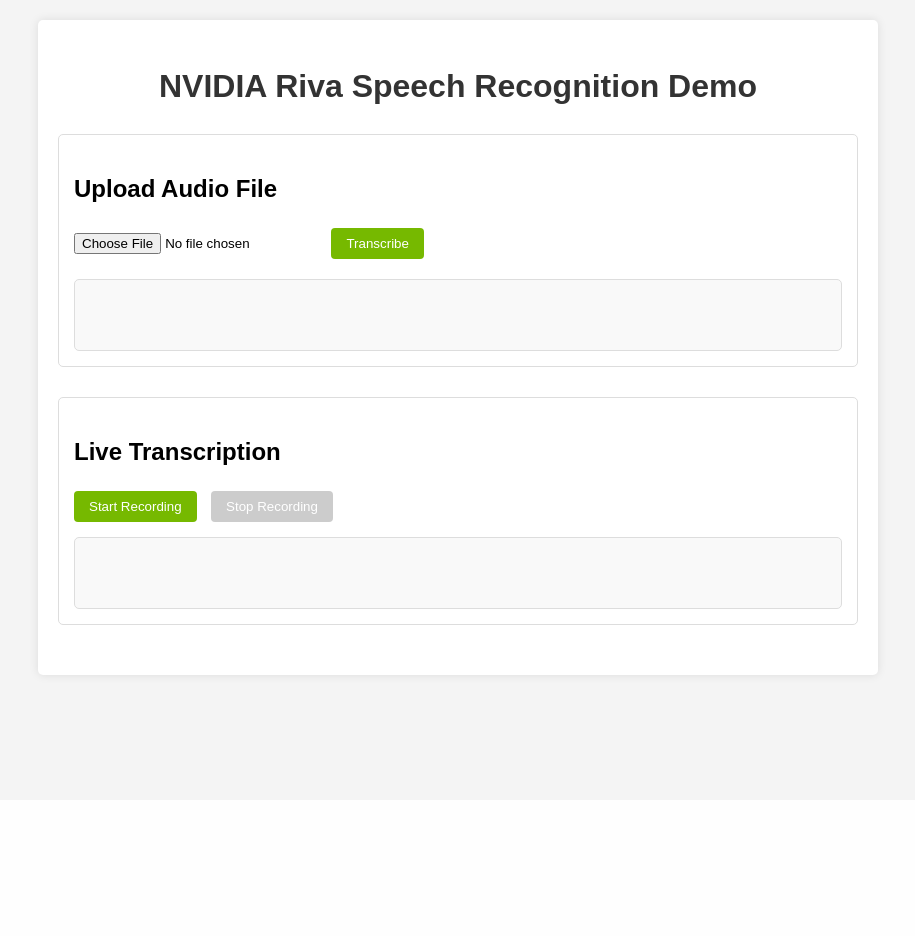
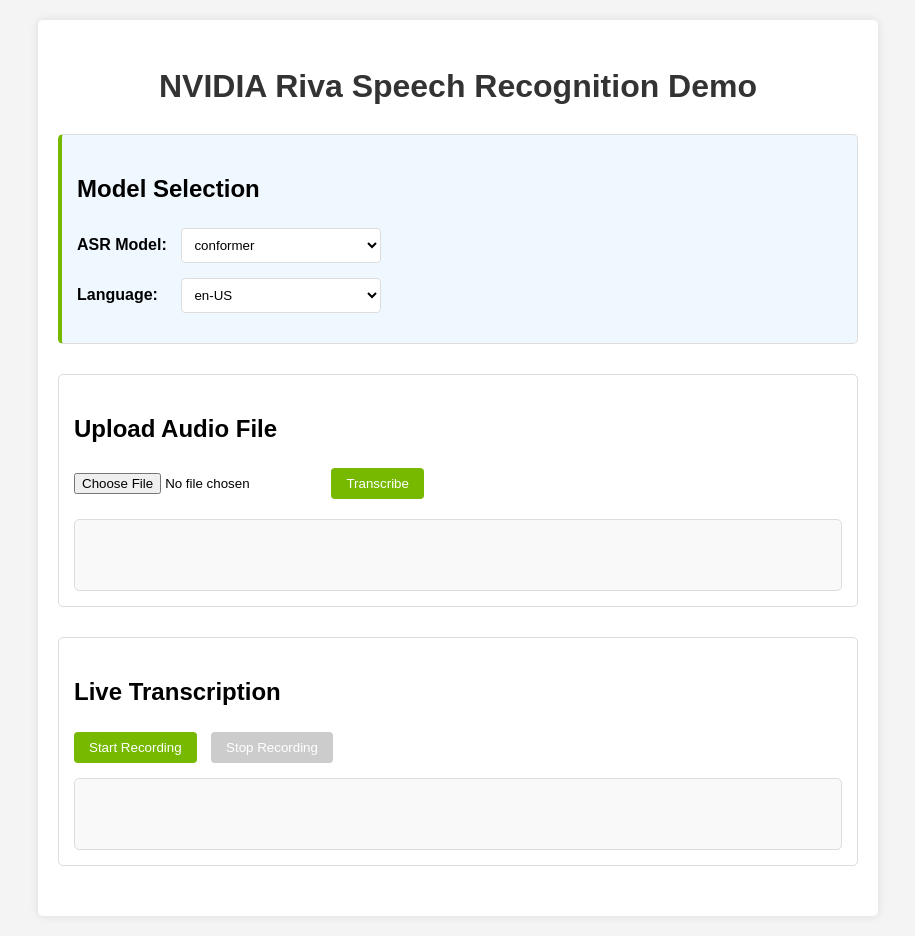
Before and after one commit to Claudio-C/riva, a Flask app: page / in a window 1280 px wide. Shown: the whole page, without its empty margins (182-1097 px from the left). Before the commit the page ends 681 px from the top, so only its background shows below. Run offline with Flask 2, Linux system fonts and the light colour scheme.

Commit message:
elige idioma

```diff
--- a/app.py
+++ b/app.py
@@ -30,7 +30,30 @@ SSL_KEY_FILE = next((path for path in SSL_KEY_PATHS if os.path.exists(path)), SS
 
 # Riva client configuration
 RIVA_SERVER = "localhost:50051"  # Default Riva server address
-riva_client = RivaClient(RIVA_SERVER)
+
+# Available ASR models and languages based on server configuration
+ASR_MODELS = {
+    "conformer": ["ar-AR", "en-US", "en-GB", "de-DE", "es-ES", "es-US", "fr-FR", "hi-IN", "it-IT", "ja-JP", "ru-RU", "ko-KR", "pt-BR", "zh-CN", "nl-NL", "nl-BE"],
+    "conformer_xl": ["en-US"],
+    "conformer_unified": ["de-DE", "ja-JP", "zh-CN"],
+    "whisper_large": ["multi"],
+    "canary_1b": ["multi"]
+}
+
+# Available TTS models and languages
+TTS_MODELS = {
+    "fastpitch_hifigan": ["en-US", "es-ES", "es-US", "it-IT", "de-DE", "zh-CN"],
+    "magpie": ["multi"],
+    "radtts_hifigan": ["en-US"]
+}
+
+# Default model and language selections
+DEFAULT_ASR_MODEL = "conformer"
+DEFAULT_ASR_LANGUAGE = "en-US"
+
+# Create a dictionary to store client instances per model/language combo
+riva_clients = {}
+default_client = RivaClient(RIVA_SERVER)
 
 # Store active streaming sessions
 active_sessions = {}
@@ -40,13 +63,41 @@ def index():
     """Render the main page."""
     return render_template('index.html')
 
+@app.route('/get_models', methods=['GET'])
+def get_models():
+    """Return available ASR and TTS models and languages."""
+    return jsonify({
+        'asr_models': ASR_MODELS,
+        'tts_models': TTS_MODELS,
+        'default_asr_model': DEFAULT_ASR_MODEL,
+        'default_asr_language': DEFAULT_ASR_LANGUAGE
+    })
+
 @app.route('/transcribe', methods=['POST'])
 def transcribe():
-    """Transcribe uploaded audio file."""
+    """Transcribe uploaded audio file with selected model and language."""
     if 'audio' not in request.files:
         return jsonify({'error': 'No audio file uploaded'}), 400
 
     audio_file = request.files['audio']
+
+    # Get model and language selection from request or use defaults
+    asr_model = request.form.get('asr_model', DEFAULT_ASR_MODEL)
+    asr_language = request.form.get('asr_language', DEFAULT_ASR_LANGUAGE)
+
+    # Validate model and language
+    if asr_model not in ASR_MODELS:
+        return jsonify({'error': f'Invalid ASR model: {asr_model}'}), 400
+
+    if asr_language not in ASR_MODELS[asr_model] and ASR_MODELS[asr_model][0] != "multi":
+        return jsonify({'error': f'Language {asr_language} not supported for model {asr_model}'}), 400
+
+    # Create or get client for this model/language combination
+    client_key = f"{asr_model}_{asr_language}"
+    if client_key not in riva_clients:
+        riva_clients[client_key] = RivaClient(RIVA_SERVER)
+
+    client = riva_clients[client_key]
 
     # Save the uploaded file temporarily
     with tempfile.NamedTemporaryFile(delete=False, suffix='.wav') as tmp_file:
@@ -67,19 +118,24 @@ def transcribe():
         # Get sample rate from request or use default
         sample_rate = int(request.form.get('sample_rate', 16000))
 
-        # Get transcription
+        # Get transcription with specified model and language
         results = []
         final_text = ""
 
-        for result in riva_client.transcribe_stream(
+        for result in client.transcribe_stream(
             audio_chunks(),
-            sample_rate_hz=sample_rate
+            sample_rate_hz=sample_rate,
+            language_code=asr_language
         ):
             if result['is_final']:
                 final_text = result['transcript']
                 results.append(final_text)
 
-        return jsonify({'transcription': ' '.join(results) if results else final_text})
+        return jsonify({
+            'transcription': ' '.join(results) if results else final_text,
+            'model': asr_model,
+            'language': asr_language
+        })
 
     finally:
         # Clean up temporary file
@@ -88,15 +144,34 @@ def transcribe():
 
 @app.route('/stream_start', methods=['POST'])
 def stream_start():
-    """Initialize a streaming session."""
+    """Initialize a streaming session with selected model and language."""
     session_id = str(uuid.uuid4())
 
+    # Get model and language selection from request or use defaults
+    data = request.json or {}
+    asr_model = data.get('asr_model', DEFAULT_ASR_MODEL)
+    asr_language = data.get('asr_language', DEFAULT_ASR_LANGUAGE)
+
+    # Validate model and language
+    if asr_model not in ASR_MODELS:
+        return jsonify({'error': f'Invalid ASR model: {asr_model}'}), 400
+
+    if asr_language not in ASR_MODELS[asr_model] and ASR_MODELS[asr_model][0] != "multi":
+        return jsonify({'error': f'Language {asr_language} not supported for model {asr_model}'}), 400
+
     # Get sample rate from request or use default
-    sample_rate = int(request.args.get('sample_rate', 16000))
+    sample_rate = int(data.get('sample_rate', 16000))
 
     # Create queues for audio data and results
     audio_queue = queue.Queue()
     results_queue = queue.Queue()
+
+    # Create or get client for this model/language combination
+    client_key = f"{asr_model}_{asr_language}"
+    if client_key not in riva_clients:
+        riva_clients[client_key] = RivaClient(RIVA_SERVER)
+
+    client = riva_clients[client_key]
 
     # Store session info
     active_sessions[session_id] = {
@@ -105,16 +180,20 @@ def stream_start():
         'results_queue': results_queue,
         'results': [],
         'complete': False,
-        'sample_rate': sample_rate
+        'sample_rate': sample_rate,
+        'asr_model': asr_model,
+        'asr_language': asr_language,
+        'client': client
     }
 
     # Start a dedicated thread for this streaming session
     def session_thread():
         try:
-            riva_client.create_streaming_session(
+            client.create_streaming_session(
                 audio_queue=audio_queue,
                 results_queue=results_queue,
-                sample_rate_hz=sample_rate
+                sample_rate_hz=sample_rate,
+                language_code=asr_language
             )
         except Exception as e:
             print(f"Error in session thread {session_id}: {e}")
@@ -131,7 +210,11 @@ def stream_start():
     # Store thread in session
     active_sessions[session_id]['thread'] = thread
 
-    return jsonify({'session_id': session_id})
+    return jsonify({
+        'session_id': session_id,
+        'model': asr_model,
+        'language': asr_language
+    })
 
 @app.route('/stream_audio/<session_id>', methods=['POST'])
 def stream_audio(session_id):
@@ -220,7 +303,11 @@ def stream_stop(session_id):
 
     threading.Thread(target=cleanup_session).start()
 
-    return jsonify({'final_transcription': final_transcription})
+    return jsonify({
+        'final_transcription': final_transcription,
+        'model': session['asr_model'],
+        'language': session['asr_language']
+    })
 
 @app.route('/health', methods=['GET'])
 def health_check():
--- a/static/css/style.css
+++ b/static/css/style.css
@@ -54,3 +54,33 @@ button:disabled {
 input[type="file"] {
     margin-bottom: 10px;
 }
+
+.model-selection {
+    background-color: #f0f8ff;
+    border-left: 4px solid #76b900;
+}
+
+.form-group {
+    margin-bottom: 15px;
+}
+
+.form-group label {
+    display: inline-block;
+    width: 100px;
+    font-weight: bold;
+}
+
+select {
+    padding: 8px;
+    border: 1px solid #ddd;
+    border-radius: 4px;
+    min-width: 200px;
+    background-color: white;
+}
+
+.model-info {
+    margin-top: 5px;
+    font-size: 0.9em;
+    color: #666;
+    font-style: italic;
+}
--- a/static/js/audio_recorder.js
+++ b/static/js/audio_recorder.js
@@ -5,13 +5,103 @@ document.addEventListener('DOMContentLoaded', function() {
     const startRecordingBtn = document.getElementById('startRecording');
     const stopRecordingBtn = document.getElementById('stopRecording');
     const liveResult = document.getElementById('liveResult');
+    const asrModelSelect = document.getElementById('asrModel');
+    const asrLanguageSelect = document.getElementById('asrLanguage');
+
+    // Model and language variables
+    let availableModels = {};
+    let currentModel = '';
+    let currentLanguage = '';
+
+    // Fetch available models from server
+    fetch('/get_models')
+        .then(response => response.json())
+        .then(data => {
+            availableModels = data.asr_models;
+
+            // Populate ASR model dropdown
+            for (const model in availableModels) {
+                const option = document.createElement('option');
+                option.value = model;
+                option.textContent = model;
+                asrModelSelect.appendChild(option);
+            }
+
+            // Set default model
+            if (data.default_asr_model) {
+                asrModelSelect.value = data.default_asr_model;
+                currentModel = data.default_asr_model;
+            }
+
+            // Update languages for selected model
+            updateLanguageOptions(currentModel);
+
+            // Set default language if available
+            if (data.default_asr_language) {
+                currentLanguage = data.default_asr_language;
+                if (isLanguageSupported(currentModel, currentLanguage)) {
+                    asrLanguageSelect.value = currentLanguage;
+                }
+            }
+        })
+        .catch(error => {
+            console.error('Error fetching models:', error);
+        });
+
+    // Update language options when model changes
+    asrModelSelect.addEventListener('change', function() {
+        currentModel = this.value;
+        updateLanguageOptions(currentModel);
+    });
+
+    // Update current language when selection changes
+    asrLanguageSelect.addEventListener('change', function() {
+        currentLanguage = this.value;
+    });
+
+    // Function to update language dropdown based on selected model
+    function updateLanguageOptions(modelName) {
+        // Clear existing options
+        asrLanguageSelect.innerHTML = '';
+
+        if (availableModels[modelName]) {
+            availableModels[modelName].forEach(language => {
+                const option = document.createElement('option');
+                option.value = language;
+                option.textContent = language;
+                asrLanguageSelect.appendChild(option);
+
+                // Select the current language if it's supported
+                if (language === currentLanguage) {
+                    asrLanguageSelect.value = currentLanguage;
+                }
+            });
+
+            // If current language isn't supported, select the first one
+            if (!isLanguageSupported(modelName, currentLanguage)) {
+                currentLanguage = availableModels[modelName][0];
+                asrLanguageSelect.value = currentLanguage;
+            }
+        }
+    }
+
+    // Check if a language is supported for a given model
+    function isLanguageSupported(modelName, language) {
+        return availableModels[modelName] &&
+               (availableModels[modelName].includes(language) ||
+                availableModels[modelName][0] === 'multi');
+    }
 
     // Handle file upload form submission
     uploadForm.addEventListener('submit', function(e) {
         e.preventDefault();
 
         const formData = new FormData(uploadForm);
-        uploadResult.textContent = 'Processing...';
+        // Add model and language to form data
+        formData.append('asr_model', currentModel);
+        formData.append('asr_language', currentLanguage);
+
+        uploadResult.textContent = `Processing with ${currentModel} (${currentLanguage})...`;
 
         fetch('/transcribe', {
             method: 'POST',
@@ -23,6 +113,7 @@ document.addEventListener('DOMContentLoaded', function() {
                 uploadResult.textContent = `Error: ${data.error}`;
             } else {
                 uploadResult.textContent = data.transcription || 'No transcription available';
+                uploadResult.innerHTML += `<p class="model-info">Model: ${data.model}, Language: ${data.language}</p>`;
             }
         })
         .catch(error => {
@@ -42,7 +133,7 @@ document.addEventListener('DOMContentLoaded', function() {
     // Start recording
     startRecordingBtn.addEventListener('click', async function() {
         audioChunks = [];
-        liveResult.textContent = 'Initializing...';
+        liveResult.textContent = `Initializing ${currentModel} (${currentLanguage})...`;
 
         try {
             // Start a new session with the server
@@ -50,9 +141,19 @@ document.addEventListener('DOMContentLoaded', function() {
                 method: 'POST',
                 headers: {
                     'Content-Type': 'application/json'
-                }
+                },
+                body: JSON.stringify({
+                    asr_model: currentModel,
+                    asr_language: currentLanguage
+                })
             });
             const data = await response.json();
+
+            if (data.error) {
+                liveResult.textContent = `Error: ${data.error}`;
+                return;
+            }
+
             sessionId = data.session_id;
 
             // Request permission to use microphone
@@ -66,7 +167,7 @@ document.addEventListener('DOMContentLoaded', function() {
             // Update UI
             startRecordingBtn.disabled = true;
             stopRecordingBtn.disabled = false;
-            liveResult.textContent = 'Recording... Speak now.';
+            liveResult.textContent = `Recording with ${data.model} (${data.language})... Speak now.`;
 
             // Connect the audio nodes
             input = audioContext.createMediaStreamSource(stream);
@@ -182,6 +283,7 @@ document.addEventListener('DOMContentLoaded', function() {
                     liveResult.textContent = `Error: ${data.error}`;
                 } else {
                     liveResult.textContent = data.final_transcription || 'Transcription complete';
+                    liveResult.innerHTML += `<p class="model-info">Model: ${data.model}, Language: ${data.language}</p>`;
                 }
             } catch (error) {
                 liveResult.textContent = `Error finalizing transcription: ${error.message}`;
--- a/templates/index.html
+++ b/templates/index.html
@@ -9,6 +9,18 @@
 <body>
     <div class="container">
         <h1>NVIDIA Riva Speech Recognition Demo</h1>
+
+        <div class="section model-selection">
+            <h2>Model Selection</h2>
+            <div class="form-group">
+                <label for="asrModel">ASR Model:</label>
+                <select id="asrModel"></select>
+            </div>
+            <div class="form-group">
+                <label for="asrLanguage">Language:</label>
+                <select id="asrLanguage"></select>
+            </div>
+        </div>
 
         <div class="section">
             <h2>Upload Audio File</h2>
```
Also changed, not shown: parse_config.py (added, +113 -0 lines).
